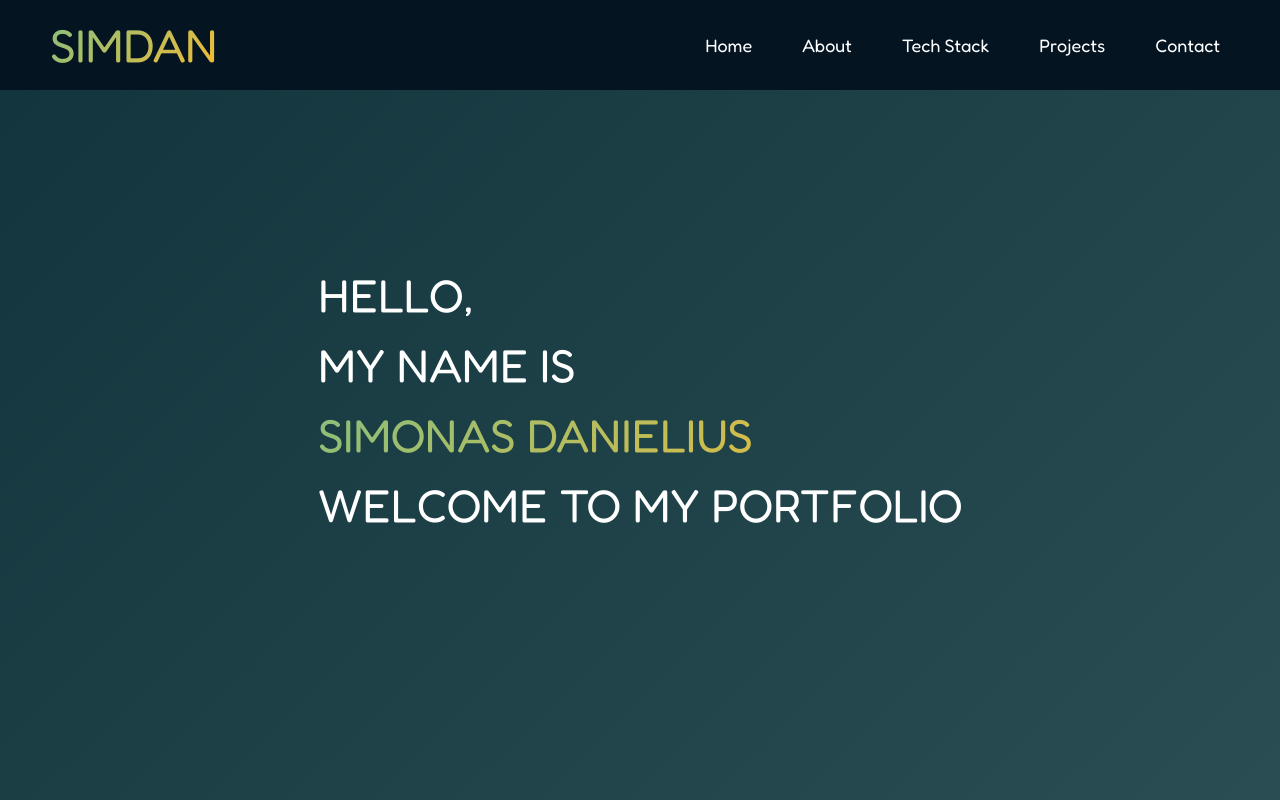
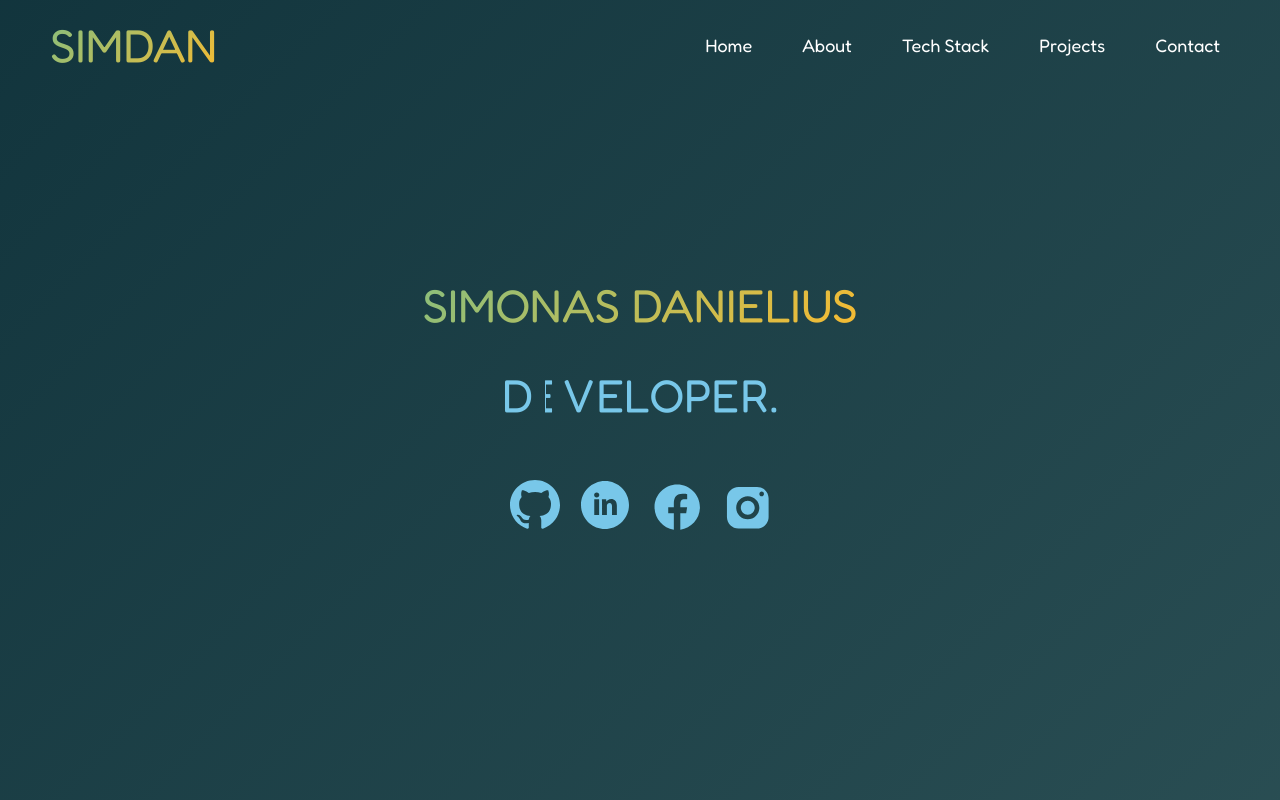
Before and after one commit to Simasdan/Portfolio-projects, a React (Vite) app in the folder 0-portfolio-web-page/: page / in a window 1280 px wide. Shown: the top 800 px of the page. Built offline with nearby package versions, Linux system fonts and the light colour scheme.

Commit message:
Potfolio project under development

```diff
--- a/0-portfolio-web-page/src/components/AboutSection/AboutSection.css
+++ b/0-portfolio-web-page/src/components/AboutSection/AboutSection.css
@@ -1,9 +1,46 @@
 .about-section {
     display: flex;
     align-items: center;
-    justify-content: space-evenly;
+    justify-content: center;
+    text-align: center;
     height: 100vh;
     padding: 50px 20px;
+    flex-direction: column;
+    gap: 50px;
+}
+
+.about-section .about-section-h1 {
+    display: flex;
+    flex-direction: column;
+    gap: 20px;
+}
+
+.about-section .about-section-socials {
+    display: flex;
+    gap: 20px;
+}
+
+.about-section .about-section-socials a {
+    width: 50px;
+    height: 50px;
+}
+
+.about-section .about-section-h1 .developer{
+    position: relative;
+}
+
+.about-section .about-section-h1 .developer span {
+    display: inline-block;
+    text-transform: uppercase;
+    animation: flip 2s infinite;
+    animation-delay: calc(0.2s * var(--i));
+    color: #78c7e9;
+}
+
+@keyframes flip {
+    0%,80% {
+      transform: rotateY(360deg)
+    }
 }
 
 @media only screen and (max-width: 768px) {
--- a/0-portfolio-web-page/src/components/AboutSection/AboutSection.jsx
+++ b/0-portfolio-web-page/src/components/AboutSection/AboutSection.jsx
@@ -1,13 +1,64 @@
 import './AboutSection.css';
 
 const AboutSection = () => {
+
   return (
     <div className='about-section'>
       <div className="about-section-h1">
-        <h1>Hello,</h1>
-        <h1>My name is</h1>
         <h1 className='h1-flow'>Simonas Danielius</h1>
-        <h1>Welcome to my portfolio</h1>
+        <h1 className='developer'>
+          <span style={{'--i': 1}}>D</span>
+          <span style={{'--i': 2}}>E</span>
+          <span style={{'--i': 3}}>V</span>
+          <span style={{'--i': 4}}>E</span>
+          <span style={{'--i': 5}}>L</span>
+          <span style={{'--i': 6}}>O</span>
+          <span style={{'--i': 7}}>P</span>
+          <span style={{'--i': 8}}>E</span>
+          <span style={{'--i': 9}}>R</span>
+          <span style={{'--i': 10}}>.</span>
+          </h1>
+      </div>
+      <div className="about-section-socials">
+        <a href="https://github.com/Simasdan/portfolio-projects" target="_blank">
+          <svg xmlns="http://www.w3.org/2000/svg" fill="none" viewBox="0 0 30 30" height="50" width="50">
+            <path fill="#78c7e9" d="M15 0C6.7125 0 0 6.7125 0 15C0 21.6375 4.29375 27.2437 10.2563 29.2313C11.0063 29.3625 11.2875 28.9125 11.2875 28.5188C11.2875 28.1625 11.2688 26.9813 11.2688 25.725C7.5 26.4188 6.525 24.8062 6.225 23.9625C6.05625 23.5312 5.325 22.2 4.6875 21.8438C4.1625 21.5625 3.4125 20.8687 4.66875 20.85C5.85 20.8313 6.69375 21.9375 6.975 22.3875C8.325 24.6562 10.4812 24.0187 11.3438 23.625C11.475 22.65 11.8688 21.9937 12.3 21.6187C8.9625 21.2437 5.475 19.95 5.475 14.2125C5.475 12.5813 6.05625 11.2313 7.0125 10.1813C6.8625 9.80625 6.3375 8.26875 7.1625 6.20625C7.1625 6.20625 8.41875 5.8125 11.2875 7.74375C12.4875 7.40625 13.7625 7.2375 15.0375 7.2375C16.3125 7.2375 17.5875 7.40625 18.7875 7.74375C21.6562 5.79375 22.9125 6.20625 22.9125 6.20625C23.7375 8.26875 23.2125 9.80625 23.0625 10.1813C24.0188 11.2313 24.6 12.5625 24.6 14.2125C24.6 19.9688 21.0938 21.2437 17.7563 21.6187C18.3 22.0875 18.7688 22.9875 18.7688 24.3937C18.7688 26.4 18.75 28.0125 18.75 28.5188C18.75 28.9125 19.0312 29.3813 19.7812 29.2313C22.759 28.2259 25.3465 26.3121 27.1796 23.7592C29.0127 21.2063 29.9991 18.1429 30 15C30 6.7125 23.2875 0 15 0Z" clip-rule="evenodd" fill-rule="evenodd"></path>
+          </svg>
+        </a>
+        <a href="https://www.linkedin.com/in/simonas-danielius-75582a229/" target="_blank">
+          <svg xmlns="http://www.w3.org/2000/svg" fill="none" viewBox="0 0 30 30" height="50" width="50">
+            <g clip-path="url(#clip0_10_208)">
+              <path fill="#78c7e9" d="M15 0.600098C7.04701 0.600098 0.600006 7.0471 0.600006 15.0001C0.600006 22.9531 7.04701 29.4001 15 29.4001C22.953 29.4001 29.4 22.9531 29.4 15.0001C29.4 7.0471 22.953 0.600098 15 0.600098ZM11.475 20.9686H8.55901V11.5846H11.475V20.9686ZM9.99901 10.4326C9.07801 10.4326 8.48251 9.7801 8.48251 8.9731C8.48251 8.1496 9.09601 7.5166 10.0365 7.5166C10.977 7.5166 11.553 8.1496 11.571 8.9731C11.571 9.7801 10.977 10.4326 9.99901 10.4326ZM22.125 20.9686H19.209V15.7681C19.209 14.5576 18.786 13.7356 17.7315 13.7356C16.926 13.7356 16.4475 14.2921 16.236 14.8276C16.158 15.0181 16.1385 15.2881 16.1385 15.5566V20.9671H13.221V14.5771C13.221 13.4056 13.1835 12.4261 13.1445 11.5831H15.678L15.8115 12.8866H15.87C16.254 12.2746 17.1945 11.3716 18.768 11.3716C20.6865 11.3716 22.125 12.6571 22.125 15.4201V20.9686Z"></path>
+            </g>
+            <defs>
+              <clipPath id="clip0_10_208">
+                <rect fill="white" height="50" width="50"></rect>
+              </clipPath>
+            </defs>
+          </svg>
+        </a>
+        <a href="https://www.facebook.com/simonas.danielius" target="_blank">
+          <svg xmlns="http://www.w3.org/2000/svg" x="0px" y="0px" width="50px" height="50px" viewBox="0 0 235 235">
+            <g transform="">
+              <g fill="#78c7e9" fill-rule="nonzero" stroke="none" stroke-width="1" stroke-linecap="butt" stroke-linejoin="miter" stroke-miterlimit="10" stroke-dasharray="" stroke-dashoffset="0" font-family="none" font-weight="none" font-size="none" text-anchor="none">
+                <g transform="scale(10.66667,10.66667)">
+                  <path d="M12,2c-5.523,0 -10,4.477 -10,10c0,5.013 3.693,9.153 8.505,9.876v-7.226h-2.474v-2.629h2.474v-1.749c0,-2.896 1.411,-4.167 3.818,-4.167c1.153,0 1.762,0.085 2.051,0.124v2.294h-1.642c-1.022,0 -1.379,0.969 -1.379,2.061v1.437h2.995l-0.406,2.629h-2.588v7.247c4.881,-0.661 8.646,-4.835 8.646,-9.897c0,-5.523 -4.477,-10 -10,-10z"></path>
+                </g>
+              </g>
+            </g>
+          </svg>
+        </a>
+        <a href="https://www.instagram.com/simasda/" target="_blank">
+          <svg xmlns="http://www.w3.org/2000/svg" x="0px" y="0px" width="50px" height="50px" viewBox="0 0 108 108">
+            <g transform="">
+              <g fill="#78c7e9" fill-rule="nonzero" stroke="none" stroke-width="1" stroke-linecap="butt" stroke-linejoin="miter" stroke-miterlimit="10" stroke-dasharray="" stroke-dashoffset="0" font-family="none" font-weight="none" font-size="none" text-anchor="none">
+                <g transform="scale(5)">
+                  <path d="M8,3c-2.761,0 -5,2.239 -5,5v8c0,2.761 2.239,5 5,5h8c2.761,0 5,-2.239 5,-5v-8c0,-2.761 -2.239,-5 -5,-5zM18,5c0.552,0 1,0.448 1,1c0,0.552 -0.448,1 -1,1c-0.552,0 -1,-0.448 -1,-1c0,-0.552 0.448,-1 1,-1zM12,7c2.761,0 5,2.239 5,5c0,2.761 -2.239,5 -5,5c-2.761,0 -5,-2.239 -5,-5c0,-2.761 2.239,-5 5,-5zM12,9c-1.65685,0 -3,1.34315 -3,3c0,1.65685 1.34315,3 3,3c1.65685,0 3,-1.34315 3,-3c0,-1.65685 -1.34315,-3 -3,-3z"></path>
+                </g>
+              </g>
+            </g>
+          </svg>
+        </a>
       </div>
     </div>
   )
--- a/0-portfolio-web-page/src/components/Navbar/Navbar.css
+++ b/0-portfolio-web-page/src/components/Navbar/Navbar.css
@@ -7,7 +7,10 @@
     color: #AAABB8;
     position: fixed;
     top: 0;
-    z-index: 1000;
+    z-index: 1000
+}
+
+.navigation-bar.active {
     background: #041421;
 }
 
--- a/0-portfolio-web-page/src/components/Navbar/Navbar.jsx
+++ b/0-portfolio-web-page/src/components/Navbar/Navbar.jsx
@@ -1,7 +1,10 @@
 import { FaBars } from 'react-icons/fa'
 import './Navbar.css';
+import { useState } from 'react';
 
 const Navbar = (props) => {
+
+  const [navbar, setNavbar] = useState(false)
 
   let refsFromParent = props.allRefs;
 
@@ -14,8 +17,18 @@ const Navbar = (props) => {
       props.setIsOpen(false)
   }
 
+const changeBackground = () => {
+  if (window.scrollY >= 90) {
+    setNavbar(true)
+  } else {
+    setNavbar(false)
+  }
+}
+
+window.addEventListener('scroll', changeBackground)
+
   return (
-        <nav className={`navigation-bar ${props.isOpen ? 'open' : ''}`}>
+      <nav className={`navigation-bar ${props.isOpen ? 'open' : ''} ${navbar ? 'active' : ''}`}>
         <button className='h1 h1-flow'><h1>Simdan</h1></button>
         <button className='navbar-burger' onClick={toggleMeniu}>
           <FaBars />
```
Lines whose indentation alone changed are shown as unchanged.
